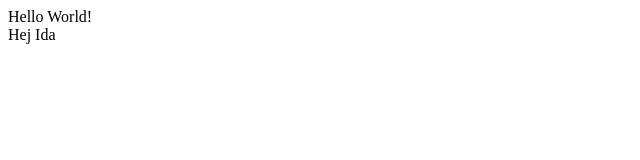
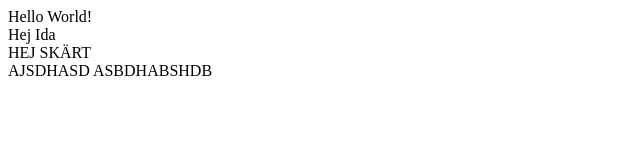
Before and after one commit to Oskarnn/FEU_LAB2, a plain HTML site: page index.html in a window 1280 px wide. Shown: the whole page, without its empty margins (0-640 px from the left). Drawn offline with Linux system fonts and the light colour scheme.

Commit message:
Update index.html

```diff
--- a/index.html
+++ b/index.html
@@ -11,6 +11,9 @@
 <body>
     <div class="class">Hello World!</div>
     <div class="class2">Hej Ida</div>
+    <div class="oSKAR">HEJ SKÄRT</div>
+    AJSDHASD
+    ASBDHABSHDB
 
 </body>
 
```
